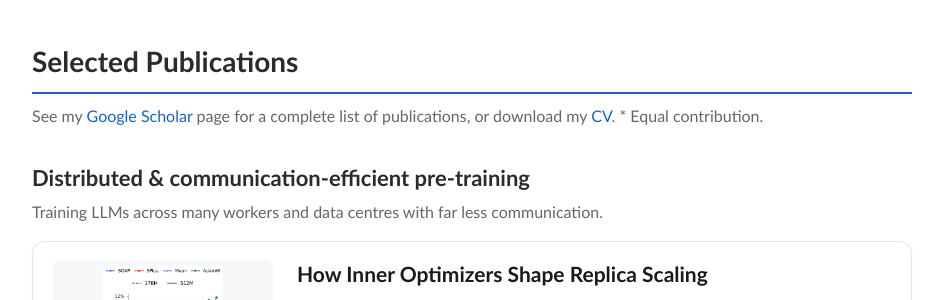
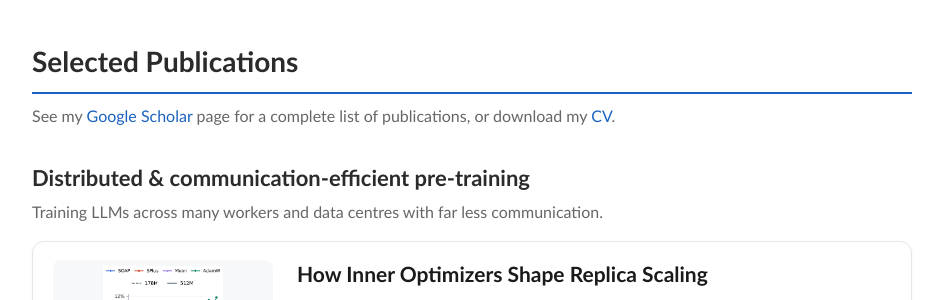
Before and after one commit to bentherien/bentherien.github.io, a Jekyll site: the page built from _pages/index.md, in a window 1280 px wide. Shown: the part 549-849 px from the top of the page, without its empty margins (168-1111 px from the left). Built offline with Jekyll 4.4.1, drawn with Linux system fonts in a browser that asks for light colours; the list of posts is cut into pages by our own code.

```diff
--- a/_pages/index.md
+++ b/_pages/index.md
@@ -370,10 +370,6 @@ body:after {
   text-decoration: none;
 }
 
-.pub-legend {
-  white-space: nowrap;
-}
-
 /* Research-theme groups in the publication list */
 .pub-group {
   margin-top: 30px;
@@ -522,7 +518,7 @@ I'm looking for model training positions in San Francisco.
 </div>
 
 <h2 class="section-title">Selected Publications</h2>
-<p class="section-sub">See my <a href="https://scholar.google.com/citations?hl=en&amp;user=RbO_ULYAAAAJ">Google Scholar</a> page for a complete list of publications, or download my <a href="assets/Benjamin_Therien_CV.pdf">CV</a>. <span class="pub-legend">* Equal contribution.</span></p>
+<p class="section-sub">See my <a href="https://scholar.google.com/citations?hl=en&amp;user=RbO_ULYAAAAJ">Google Scholar</a> page for a complete list of publications, or download my <a href="assets/Benjamin_Therien_CV.pdf">CV</a>.</p>
 
 <div class="pub-group" markdown="1">
 <h3 class="group-title" id="distributed">Distributed &amp; communication-efficient pre-training</h3>
```
